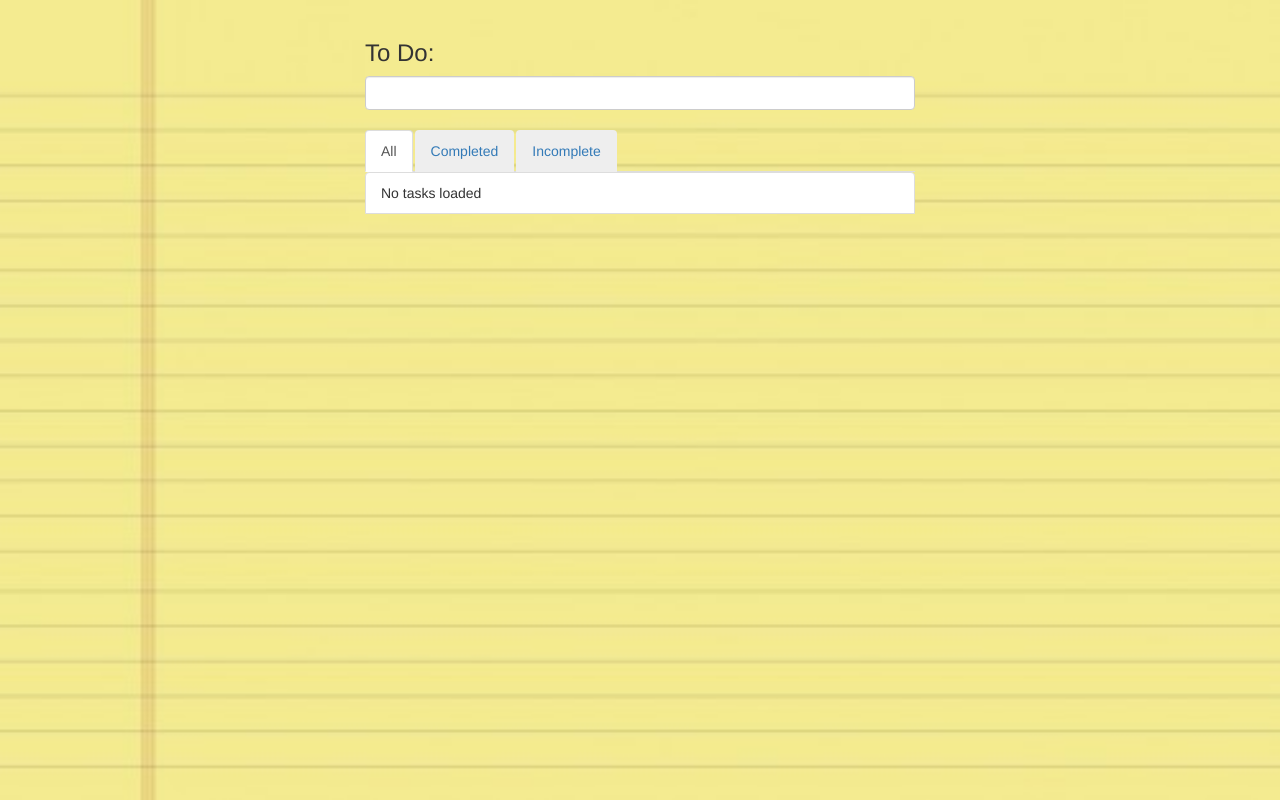
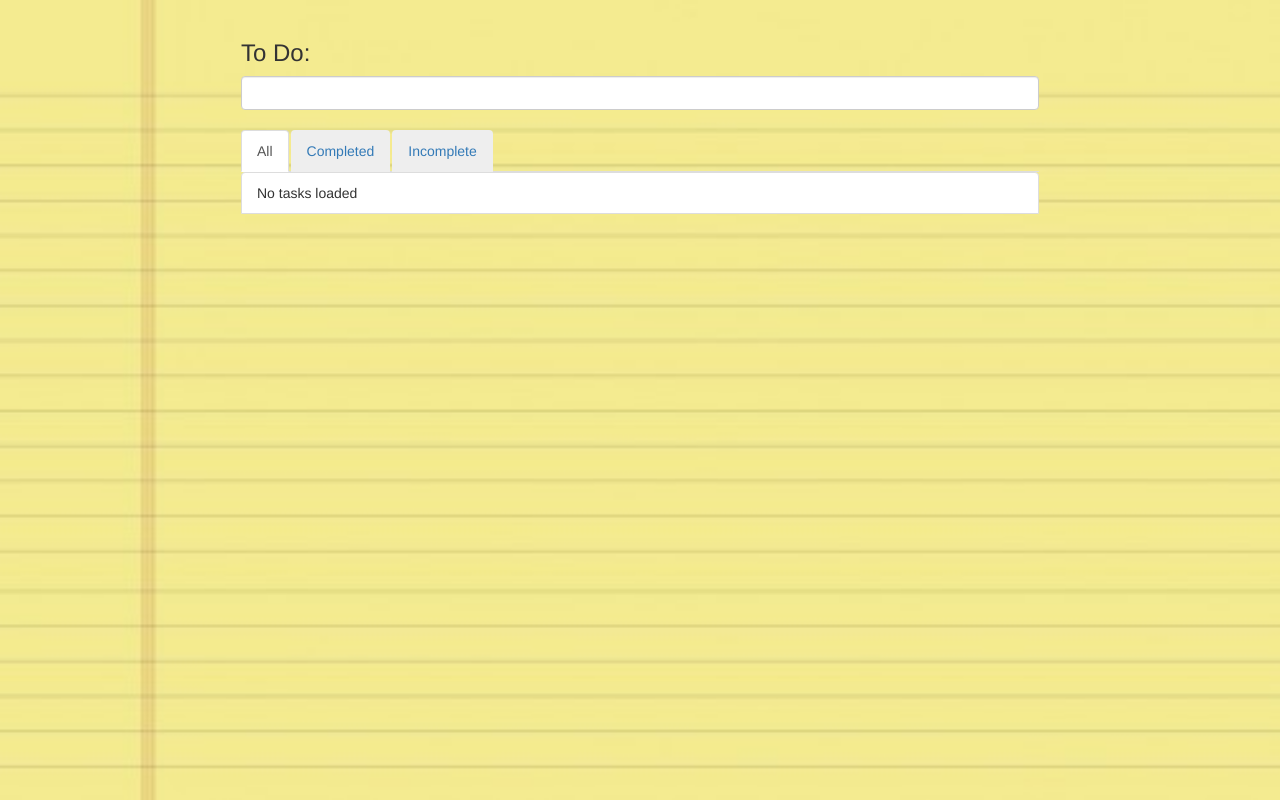
Before and after one commit to constanzauanini/angularTodo, a plain HTML site: page index.html in a window 1280 px wide. Drawn offline with nearby package versions, Linux system fonts and the light colour scheme; some packages are replaced by stand-ins of ours.

Commit message:
Some styles changes

```diff
--- a/css/style.css
+++ b/css/style.css
@@ -1,11 +1,6 @@
 body {
 	background: url('../img/background.jpg');
 	background-size: cover;
-}
-.todos {
-	margin: 0 auto;
-	width: 50%;
-	padding: 20px 10px;
 }
 
 .done {
@@ -55,3 +50,11 @@ body {
 .main-part {
 	margin-bottom: 20px;
 }
+
+@media (min-width: 992px) {
+	.todos {
+		margin: 0 auto;
+		width: 70%;
+		padding: 20px 0px;
+	}
+}
--- a/index.html
+++ b/index.html
@@ -17,7 +17,7 @@
       <div class="todos">
         <div class="row main-part">
           <div class="col-sm-12">
-            <form name="task-form" ng-submit="task-form.$valid && toDoList.add()" novalidate>
+            <form name="taskform" ng-submit="taskform.$valid && toDoList.add()" novalidate >
             	<div><h3>To Do:</h3></div>
               <div><input class="form-control" type="text" ng-model="toDoList.task.name" required/></div>
             </form>
@@ -32,8 +32,9 @@
             </ul>
           </div>
         </div>
-        <ul class="list-group">
-      		<li ng-repeat="task in filteredToDos = (toDoList.tasks | filter:toDoList.statusFilter) track by task.id" class="col-sm-12 task-a list-group-item" ng-click="toDoList.exit()">
+        <div class="row">
+          <ul class="col-sm-12">
+        		<li ng-repeat="task in filteredToDos = (toDoList.tasks | filter:toDoList.statusFilter) track by task.id" class="task-a list-group-item" ng-click="toDoList.exit()">
               <div>
                 <input type="checkbox" ng-model="task.done" ng-change="toDoList.update(task)"/>
                 <span ng-hide="toDoList.isEditing(task)" ng-class="{done:task.done}">{{task.name}}</span>
@@ -46,16 +47,17 @@
                 </div>
               </div>
             </li>
-          <li ng-hide="filteredToDos.length" class="col-sm-12 task-a list-group-item">
+            <li ng-hide="filteredToDos.length" class="task-a list-group-item">
               <span ng-show="toDoList.isFiltered('all')">No tasks loaded</span>
               <span ng-show="toDoList.isFiltered('completed')">You haven't finished any task</span>
               <span ng-show="toDoList.isFiltered('incomplete')">You finished all your tasks!</span>
             </li>
-          <li ng-show="filteredToDos.length" class="col-sm-12 task-a list-group-item">
+            <li ng-show="filteredToDos.length" class="task-a list-group-item">
             <span> You have {{filteredToDos.length}} tasks</span>
             </li>
           </ul>
         </div>
       </div>
+    </div>
   </body>
 </html>
```
Lines whose indentation alone changed are shown as unchanged.
